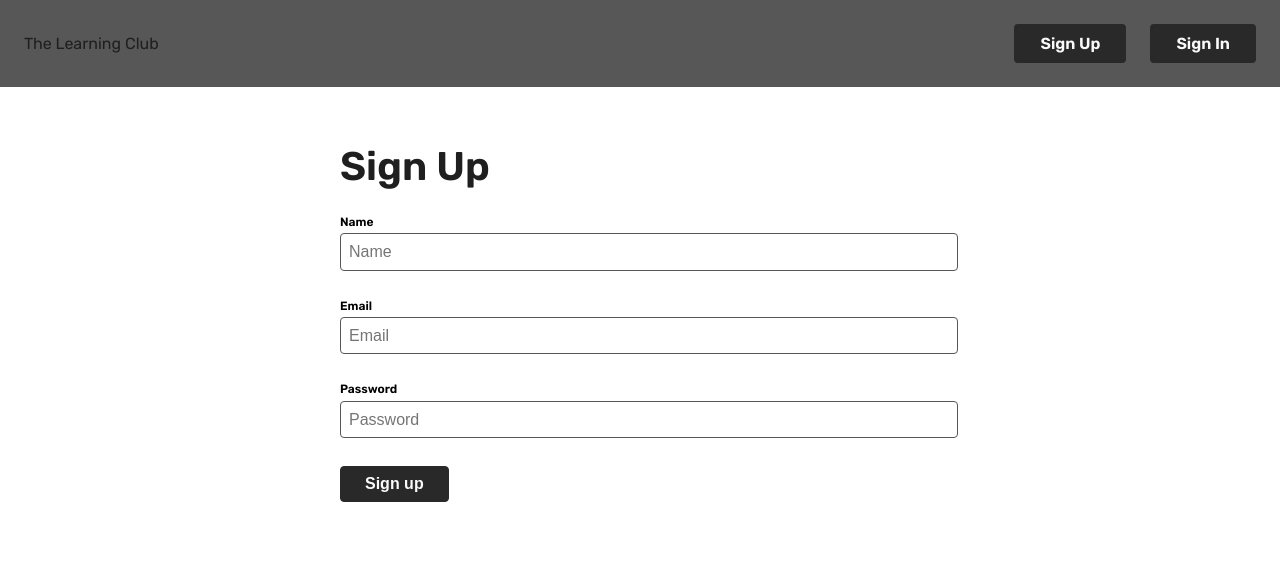
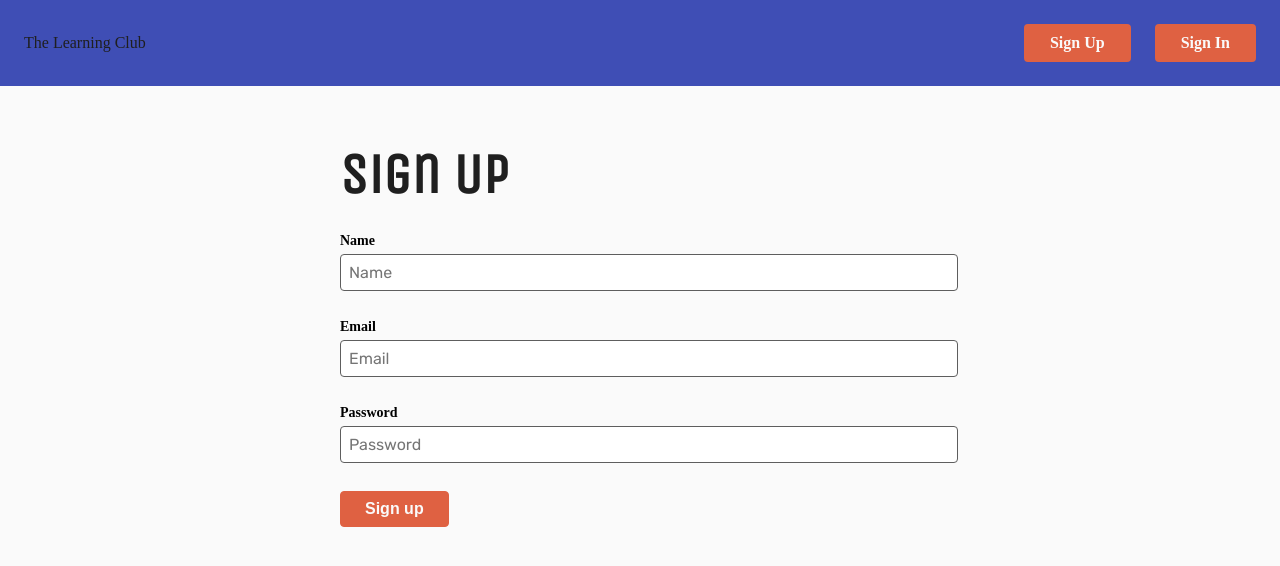
Before and after one commit to mirandajoy/miranda-neerhof-the-learning-club, a React (Vite) app: page /signup in a window 1280 px wide. Shown: the top 566 px of the page. Built offline with nearby package versions, Linux system fonts and the light colour scheme; no server answers.

Commit message:
apply branding to global styles and variables

```diff
--- a/index.html
+++ b/index.html
@@ -10,6 +10,10 @@
       href="https://fonts.googleapis.com/css2?family=Rubik:ital,wght@0,300..900;1,300..900&display=swap"
       rel="stylesheet"
     />
+    <link rel="preconnect" href="https://fonts.googleapis.com" />
+    <link rel="preconnect" href="https://fonts.gstatic.com" crossorigin />
+    <link href="https://fonts.googleapis.com/css2?family=Unica+One&display=swap" rel="stylesheet" />
+    <link href="https://fonts.googleapis.com/css2?family=Material+Symbols+Outlined" rel="stylesheet" />
     <title>The Learning Club</title>
   </head>
   <body>
--- a/src/styles/partials/_global.scss
+++ b/src/styles/partials/_global.scss
@@ -1,4 +1,4 @@
-@use './variables' as *;
+@use "./variables" as *;
 
 * {
   margin: 0;
@@ -10,25 +10,46 @@ html {
 }
 
 body {
-  font-family: 'Rubik', sans-serif;
+  background-color: $color-background-primary;
   font-optical-sizing: auto;
 }
 
-.body {
-  font-size: $font-size-body;
-  font-weight: $weight-regular;
-  line-height: calc($font-size-body * 1.2);
-}
-
 .header {
+  font-family: "Unica One", sans-serif;
   font-weight: $weight-bold;
   &--primary {
+    color: $color-brand-secondary;
     font-size: $font-size-header-primary;
     line-height: calc($font-size-header-primary * 1.2);
   }
   &--secondary {
+    color: $color-primary-dark;
     font-size: $font-size-header-secondary;
     line-height: calc($font-size-header-secondary * 1.2);
+  }
+  &--tertiary {
+    color: $color-primary-dark;
+    font-size: $font-size-header-tertiary;
+    line-height: calc($font-size-header-secondary * 1.2);
+  }
+}
+
+.body {
+  font-family: "Rubik", sans-serif;
+  font-size: $font-size-body;
+  font-weight: $weight-regular;
+  line-height: calc($font-size-body * 1.2);
+  &--dark {
+    color: $color-primary-dark;
+  }
+  &--light {
+    color: $color-primary-light;
+  }
+  &--small {
+    font-size: $font-size-body-small;
+  }
+  &--display {
+    font-size: $font-size-header-secondary;
   }
 }
 
@@ -37,3 +58,14 @@ body {
   font-weight: $weight-bold;
   line-height: calc($font-size-label * 1.2);
 }
+
+.link {
+  color: $color-brand-primary;
+  font-family: "Rubik", sans-serif;
+  font-size: $font-size-body;
+  font-weight: $weight-regular;
+  line-height: calc($font-size-body * 1.2);
+  &:hover {
+    color: $color-brand-primary-hover;
+  }
+}
--- a/src/styles/partials/_variables.scss
+++ b/src/styles/partials/_variables.scss
@@ -1,18 +1,30 @@
 //Colours
-$color-brand-primary: #292929;
-$color-brand-secondary: #575757;
 $color-primary-dark: #1f1f1f;
 $color-primary-light: #fafafa;
 
-$color-success: #18B44A;
-$color-error: #E54827;
+$color-background-primary: #fafafa;
+$color-background-secondary: #f0f0f0;
+
+$color-brand-primary: #df6142;
+$color-brand-primary-hover: #5a2d20;
+$color-brand-secondary: #3f4eb5;
+
+$color-highlight: #fff4ab;
+$color-highlight: #5e5e5e;
+
+$color-success: #8bc7ae;
+$color-error: #6e6e6e;
 
 //Font Styles
-$font-size-header-primary: 2.5rem;
-$font-size-header-secondary: 1.25rem;
+$font-size-header-primary: 3.5rem;
+$font-size-header-secondary: 1.5rem;
+$font-size-header-tertiary: 1.125rem;
+
 $font-size-body: 1rem;
+$font-size-body-small: .875rem;
+
 $font-size-button: 1rem;
-$font-size-label: 0.75rem;
+$font-size-label: .875rem;
 
 //Font Weight
 $weight-regular: 400;
@@ -28,7 +40,7 @@ $space-large: 2.25rem;
 
 //Other Styles
 $border-radius: 4px;
-$border-style: 1px solid $color-brand-secondary;
+$border-style: 1px solid $color-highlight;
 
 //Layout
 $max-content-width: 1280px;
```
